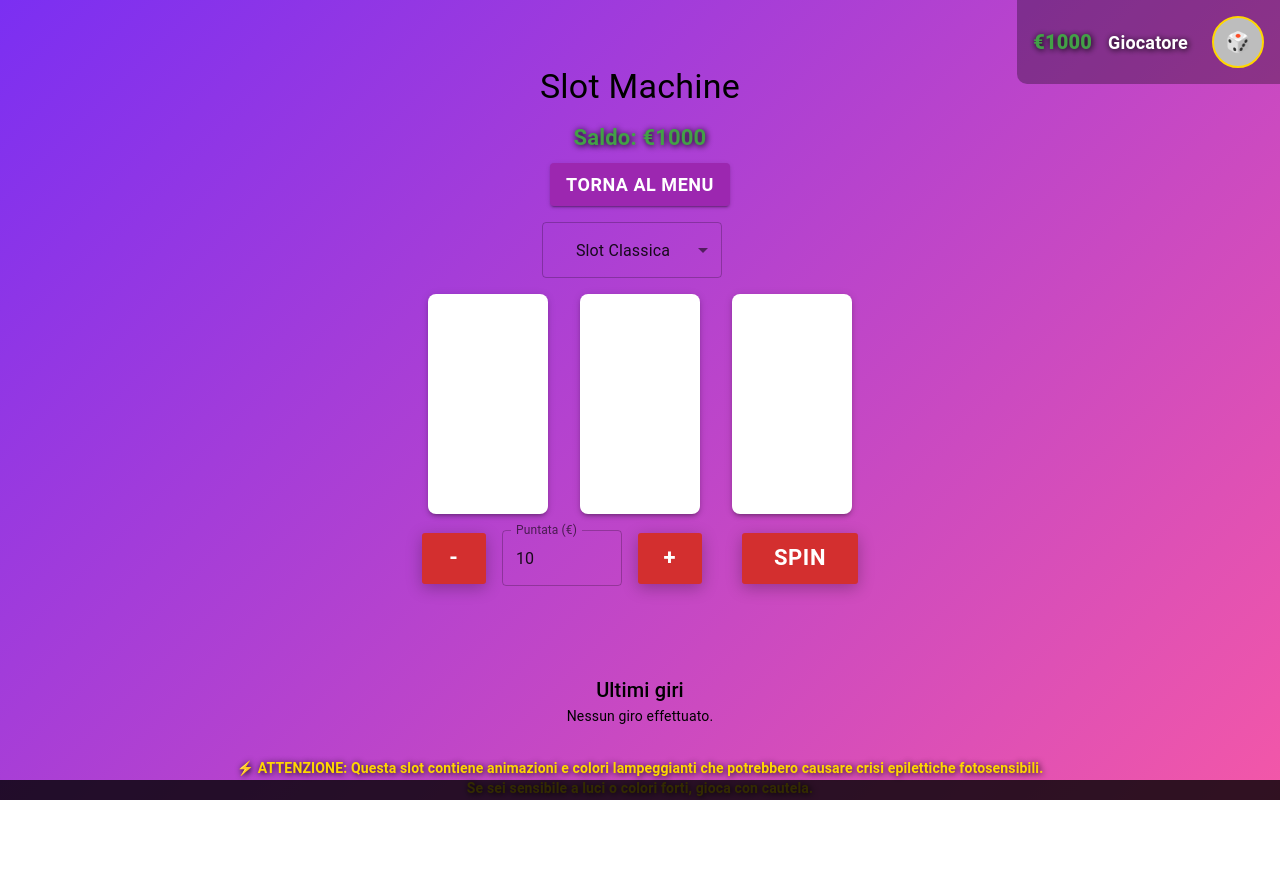
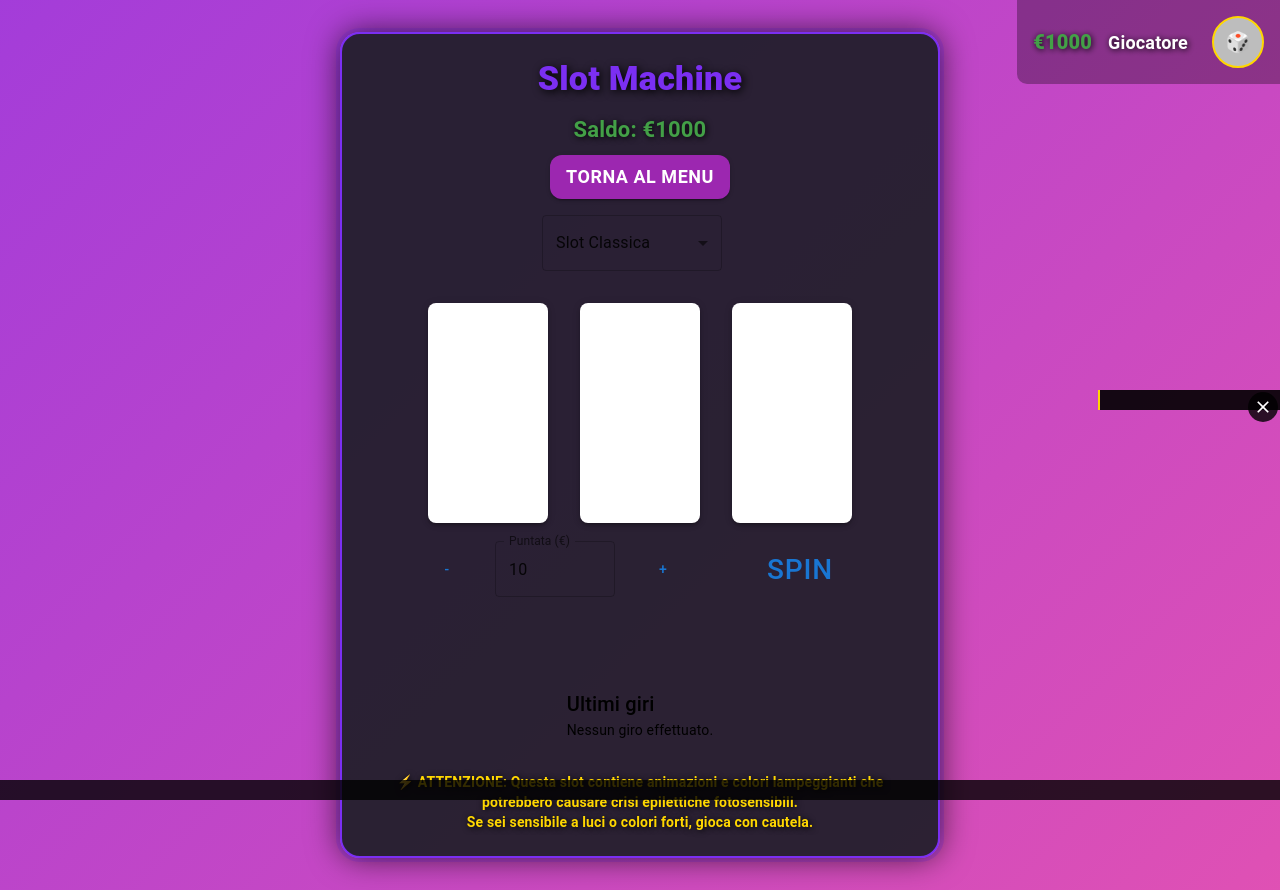
Before and after one commit to GiacomoBattistelli/casino-online-v2, a React (Create React App) app in the folder client/: page /games/slot in a window 1280 px wide. Before the commit the page ends 800 px from the top, so only its background shows below. Built offline with nearby package versions, Linux system fonts and the light colour scheme; the HTML template or start-up script is replaced by a standard one.

Commit message:
Add AdSense to all games: Roulette, Slot, Poker, and Games menu

```diff
--- a/client/src/pages/Games.js
+++ b/client/src/pages/Games.js
@@ -1,6 +1,7 @@
 import React from "react";
 import { Container, Typography, Box, Button } from "@mui/material";
 import { Link } from "react-router-dom";
+import AdBanner from "../components/AdBanner";
 
 const gameButtons = [
   { label: "Blackjack", to: "/games/blackjack", color: "#f357a8", key: 'blackjack' },
@@ -37,41 +38,40 @@ const Games = () => {
           filter: brightness(1.1);
         }
       `}</style>
-      <Container maxWidth="sm" sx={{ textAlign: "center", background: 'rgba(255,255,255,0.07)', borderRadius: 4, boxShadow: 6, py: 5, px: 2 }}>
-        <Typography variant="h3" gutterBottom sx={{ fontWeight: 700, color: '#fff', textShadow: '2px 2px 8px #000' }}>
+      <Container maxWidth="md" sx={{ textAlign: "center" }}>
+        <Typography variant="h3" gutterBottom sx={{ fontWeight: 700, color: '#fff', textShadow: '2px 2px 8px #000', mb: 4 }}>
           Scegli il tuo gioco
         </Typography>
-        <Box sx={{ my: 4, display: 'flex', flexDirection: 'column', gap: 3, alignItems: 'center' }}>
-          {gameButtons.map(btn => (
+        <Box sx={{ display: 'grid', gridTemplateColumns: { xs: '1fr', sm: '1fr 1fr' }, gap: 3, mb: 4 }}>
+          {gameButtons.map((game) => (
             <Button
-              key={btn.label}
+              key={game.key}
               component={Link}
-              to={btn.to}
+              to={game.to}
               variant="contained"
               size="large"
               className="game-btn"
               sx={{
-                width: 260,
+                height: 120,
                 fontWeight: 700,
                 fontSize: 24,
                 borderRadius: 3,
-                boxShadow: 3,
-                background: btn.color,
-                color: btn.color === '#FFD700' ? '#222' : '#fff',
-                '&:hover': {
-                  background: btn.color,
-                  filter: 'brightness(1.1)'
-                }
+                background: game.color,
+                color: '#fff',
+                '&:hover': { background: game.color, transform: 'scale(1.05)' }
               }}
             >
-              {btn.label}
+              {game.label}
             </Button>
           ))}
-          <Button component={Link} to="/" variant="outlined" size="large" sx={{ width: 260, fontWeight: 700, fontSize: 20, borderRadius: 3, color: '#fff', borderColor: '#fff', mt: 2, '&:hover': { background: '#fff2', borderColor: '#fff' } }}>
-            Torna alla Home
-          </Button>
         </Box>
+        <Button component={Link} to="/" variant="outlined" sx={{ color: '#fff', borderColor: '#fff', fontWeight: 700 }}>
+          Torna alla Home
+        </Button>
       </Container>
+
+      {/* Banner pubblicitario non disturbante */}
+      <AdBanner position="bottom" style={{ opacity: 0.8 }} />
     </Box>
   );
 };
--- a/client/src/pages/Poker.js
+++ b/client/src/pages/Poker.js
@@ -1,6 +1,7 @@
 import React, { useState } from "react";
 import { Container, Typography, Box, Button, TextField, Chip, Stack, Select, MenuItem } from "@mui/material";
 import { Link } from "react-router-dom";
+import GameAd from "../components/GameAd";
 
 const valueOrderFrancesi = ["2","3","4","5","6","7","8","9","10","J","Q","K","A"];
 const valueOrderNapoletane = ["1","2","3","4","5","6","7","8","9","10","F","C","R"];
@@ -223,21 +224,21 @@ const Poker = ({ saldo, updateSaldo }) => {
           100% { transform: rotateY(360deg) scale(1.1); }
         }
       `}</style>
-      <Box sx={{
-        // maxWidth: 420,
-        width: '100%',
-        px: 0,
-        py: 0,
-        borderRadius: 0,
-        boxShadow: 'none',
-        border: 'none',
-        background: 'none',
+      <Container maxWidth="sm" sx={{
+        mt: 4,
+        mb: 4,
+        px: { xs: 1, sm: 3 },
+        py: 3,
+        background: 'rgba(30,30,40,0.92)',
+        borderRadius: 5,
+        boxShadow: '0 0 32px #000a, 0 0 0 4px #43a04744',
+        border: '2px solid #43a047',
+        maxWidth: 600,
         display: 'flex',
         flexDirection: 'column',
         alignItems: 'center',
       }}>
-        <Typography variant="h4" gutterBottom sx={{ fontWeight: 900, color: '#FFD700', textShadow: '2px 2px 8px #000', letterSpacing: 1 }}>Poker Draw 5 carte</Typography>
-        {/* In alto, mostra sempre il saldo demo se isDemo */}
+        <Typography variant="h4" gutterBottom sx={{ fontWeight: 900, color: '#43a047', textShadow: '2px 2px 8px #000' }}>Poker</Typography>
         <Typography variant="h6" sx={{ mb: 1, fontWeight: 700, fontSize: 22, textShadow: '1px 1px 6px #000', color: saldo < 100 ? '#e53935' : saldo < 500 ? '#FFD600' : '#43a047' }}>
           Saldo: €{saldo}
         </Typography>
@@ -302,7 +303,9 @@ const Poker = ({ saldo, updateSaldo }) => {
           ⚡️ ATTENZIONE: Questo gioco contiene animazioni e colori lampeggianti che potrebbero causare crisi epilettiche fotosensibili.<br/>
           Se sei sensibile a luci o colori forti, gioca con cautela.
         </Typography>
-      </Box>
+        {/* Banner pubblicitario non disturbante */}
+        <GameAd position="sidebar" />
+      </Container>
     </Box>
   );
 };
--- a/client/src/pages/Roulette.js
+++ b/client/src/pages/Roulette.js
@@ -1,6 +1,7 @@
 import React, { useState } from "react";
 import { Container, Typography, Box, Button, Stack, Chip, Select, MenuItem, Slider } from "@mui/material";
 import { Link } from "react-router-dom";
+import GameAd from "../components/GameAd";
 
 const numbers = Array.from({length: 37}, (_, i) => i);
 const colors = n => n === 0 ? 'Verde' : ([1,3,5,7,9,12,14,16,18,19,21,23,25,27,30,32,34,36].includes(n) ? 'Rosso' : 'Nero');
@@ -316,6 +317,8 @@ const Roulette = ({ saldo, updateSaldo }) => {
           ⚡️ ATTENZIONE: Questa roulette contiene animazioni e colori lampeggianti che potrebbero causare crisi epilettiche fotosensibili.<br/>
           Se sei sensibile a luci o colori forti, gioca con cautela.
         </Typography>
+        {/* Banner pubblicitario non disturbante */}
+        <GameAd position="sidebar" />
       </Container>
     </Box>
   );
--- a/client/src/pages/Slot.js
+++ b/client/src/pages/Slot.js
@@ -1,6 +1,7 @@
 import React, { useState } from "react";
 import { Container, Typography, Box, Button, TextField, Stack, Chip, Select, MenuItem } from "@mui/material";
 import { Link } from "react-router-dom";
+import GameAd from "../components/GameAd";
 
 // Simboli con pesi diversi per slot più realistica
 const slotTypes = {
@@ -180,47 +181,45 @@ const Slot = ({ saldo, updateSaldo }) => {
       alignItems: 'center',
       justifyContent: 'center',
       background: 'linear-gradient(135deg, #7b2ff2 0%, #f357a8 100%)',
-      backgroundSize: 'cover',
-      animation: 'bgmove 10s ease-in-out infinite alternate',
+      backgroundSize: '200% 200%',
+      animation: 'purplemove 8s ease-in-out infinite alternate',
       position: 'relative',
       overflow: 'hidden',
-      transition: 'background 0.5s',
     }}>
-      <Confetti show={showConfetti} />
       <style>{`
-        @keyframes bgmove {
+        @keyframes purplemove {
           0% { background-position: 0% 50%; }
           100% { background-position: 100% 50%; }
         }
-        .reel-anim {
-          animation: reelspin 1.2s cubic-bezier(.17,.67,.83,.67);
-        }
-        @keyframes reelspin {
-          0% { transform: translateY(-180px) scale(1.2); opacity: 0.5; }
-          80% { transform: translateY(10px) scale(1.1); opacity: 1; }
-          100% { transform: translateY(0) scale(1); opacity: 1; }
-        }
         .slot-btn {
-          background: #d32f2f !important;
-          color: #fff !important;
-          font-weight: 700;
-          font-size: 22px;
-          border-radius: 3px;
-          box-shadow: 0 4px 16px #0004;
           transition: transform 0.18s cubic-bezier(.68,-0.55,.27,1.55), box-shadow 0.18s;
         }
         .slot-btn:hover {
           transform: scale(1.08) rotate(-2deg);
-          box-shadow: 0 8px 32px #d32f2f99;
+          box-shadow: 0 8px 32px #0006;
           filter: brightness(1.1);
         }
       `}</style>
-      <Container maxWidth="md" sx={{ mt: 8, textAlign: "center" }}>
-        <Typography variant="h4" gutterBottom>Slot Machine</Typography>
+      <Confetti show={showConfetti} />
+      <Container maxWidth="sm" sx={{
+        mt: 4,
+        mb: 4,
+        px: { xs: 1, sm: 3 },
+        py: 3,
+        background: 'rgba(30,30,40,0.92)',
+        borderRadius: 5,
+        boxShadow: '0 0 32px #000a, 0 0 0 4px #7b2ff244',
+        border: '2px solid #7b2ff2',
+        maxWidth: 600,
+        display: 'flex',
+        flexDirection: 'column',
+        alignItems: 'center',
+      }}>
+        <Typography variant="h4" gutterBottom sx={{ fontWeight: 900, color: '#7b2ff2', textShadow: '2px 2px 8px #000' }}>Slot Machine</Typography>
         <Typography variant="h6" sx={{ mb: 1, fontWeight: 700, fontSize: 22, textShadow: '1px 1px 6px #000', color: saldo < 100 ? '#e53935' : saldo < 500 ? '#FFD600' : '#43a047' }}>
           Saldo: €{saldo}
         </Typography>
-        <Button component={Link} to="/games" variant="contained" color="secondary" sx={{ mb: 2, fontWeight: 700, fontSize: 18 }}>Torna al menu</Button>
+        <Button component={Link} to="/games" variant="contained" color="secondary" sx={{ mb: 2, fontWeight: 700, fontSize: 18, borderRadius: 3 }}>Torna al menu</Button>
         <Box sx={{ mb: 2 }}>
           <Select value={slotType} onChange={e => setSlotType(e.target.value)} sx={{ mr: 2, minWidth: 180 }}>
             <MenuItem value="classica">Slot Classica</MenuItem>
@@ -268,6 +267,8 @@ const Slot = ({ saldo, updateSaldo }) => {
           ⚡️ ATTENZIONE: Questa slot contiene animazioni e colori lampeggianti che potrebbero causare crisi epilettiche fotosensibili.<br/>
           Se sei sensibile a luci o colori forti, gioca con cautela.
         </Typography>
+        {/* Banner pubblicitario non disturbante */}
+        <GameAd position="sidebar" />
       </Container>
     </Box>
   );
```
